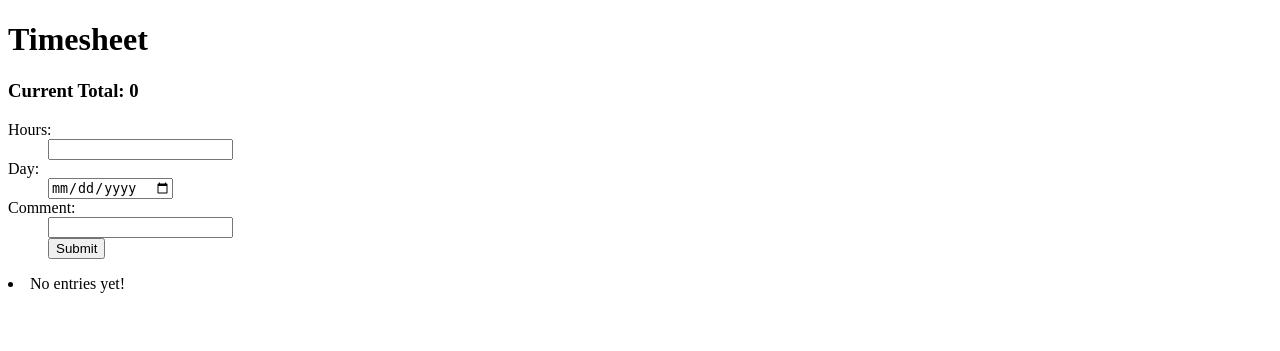
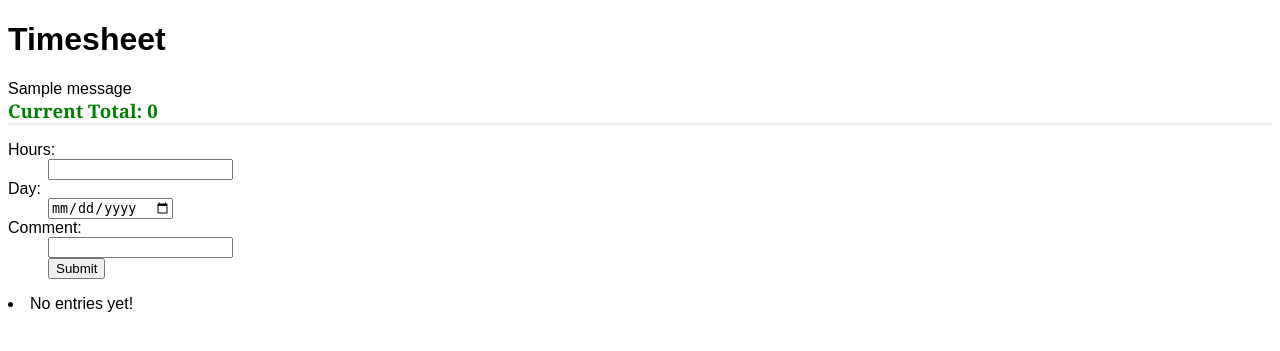
Before and after one commit to ahoiberg/timesheet, a Flask app: page / in a window 1280 px wide. Shown: the top 351 px of the page. Run offline with Flask 2, Linux system fonts and the light colour scheme; one stand-in notice (Sample message) is shown; data that the repository does not hold is empty.

Commit message:
added some basic styling, refactored templates

```diff
--- a/requirements.txt
+++ b/requirements.txt
@@ -1,3 +1,5 @@
 flask
 flask_sqlalchemy
 sqlalchemy
+Flask-WTF
+flask-login
--- /dev/null
+++ b/static/css/style.css
@@ -0,0 +1,5 @@
+html, body            { font-family: sans-serif; background: white; }
+a, h3, h4       { color: #377ba8; }
+h3, h4          { font-family: 'Georgia', serif; margin: 0; }
+h3              { border-bottom: 2px solid #eee; color: green; }
+h4              { font-size: 1.2em; }
--- a/templates/form.html
+++ b/templates/form.html
@@ -2,7 +2,7 @@
 {% block body %}
     <h3>Current Total: {{total}}</h3>
     <br>
-    <H4>Submit more hours: </H4>
+    <h4>Submit more hours: </h4>
     <form action="" method="post">
       <input id="POST-name" type="text" name="hours">
       <input id="POST-name" type="hidden" name="total" value = {{total}}>
--- a/templates/layout.html
+++ b/templates/layout.html
@@ -1,9 +1,14 @@
 <!doctype html>
 <title>Timesheet</title>
-<link rel=stylesheet type=text/css href="{{ url_for('static', filename='style.css') }}">
+<link rel=stylesheet type=text/css href="{{ url_for('static', filename='css/style.css') }}">
 <div class=page>
   <h1>Timesheet</h1>
   <div class=metanav>
   </div>
-  {% block body %}{% endblock %}
+  <body>
+    {% for message in get_flashed_messages() %}
+        <div class=flash>{{ message }}</div>
+    {% endfor %}
+    {% block body %}{% endblock %}
+  </body>
 </div>
```
Also changed, not shown: templates/login.html (added, +14 -0 lines), README.md, static/style.css (deleted), 1 other file.
